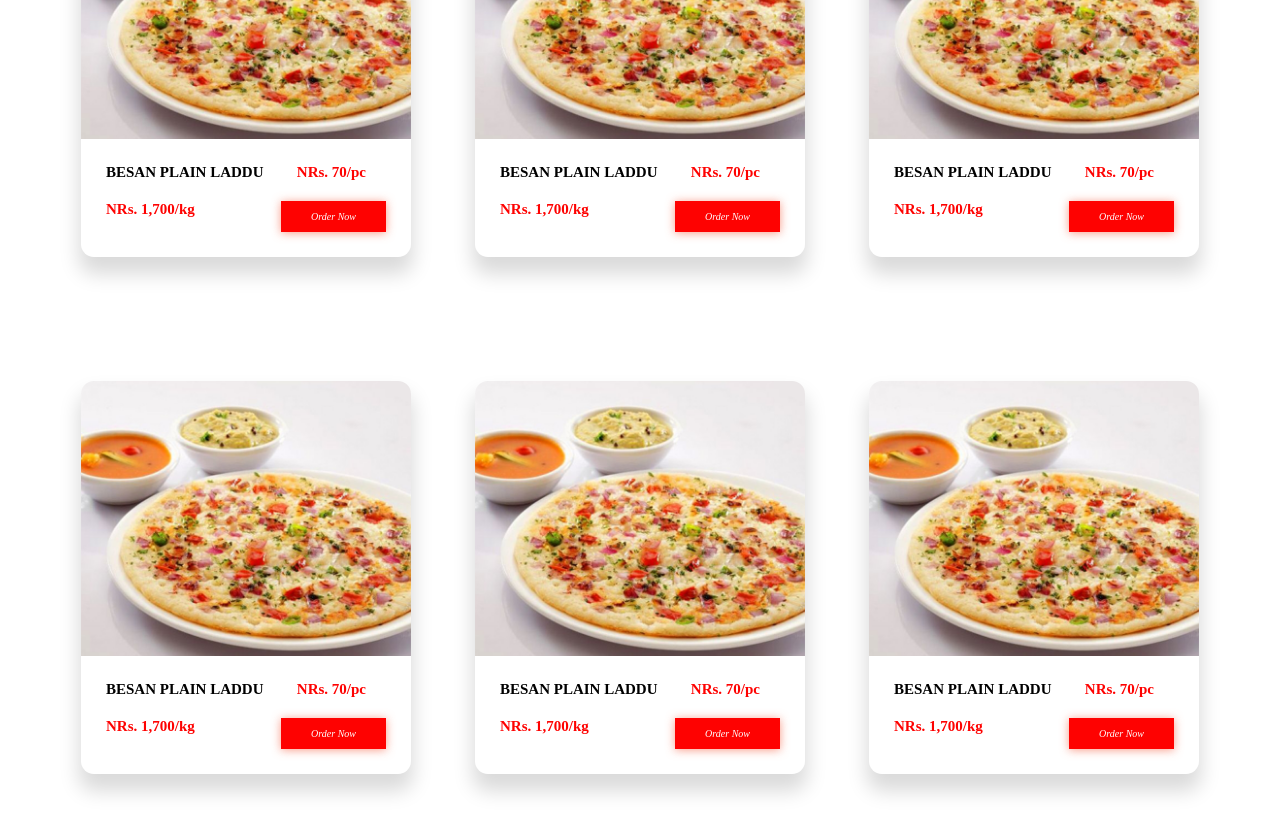
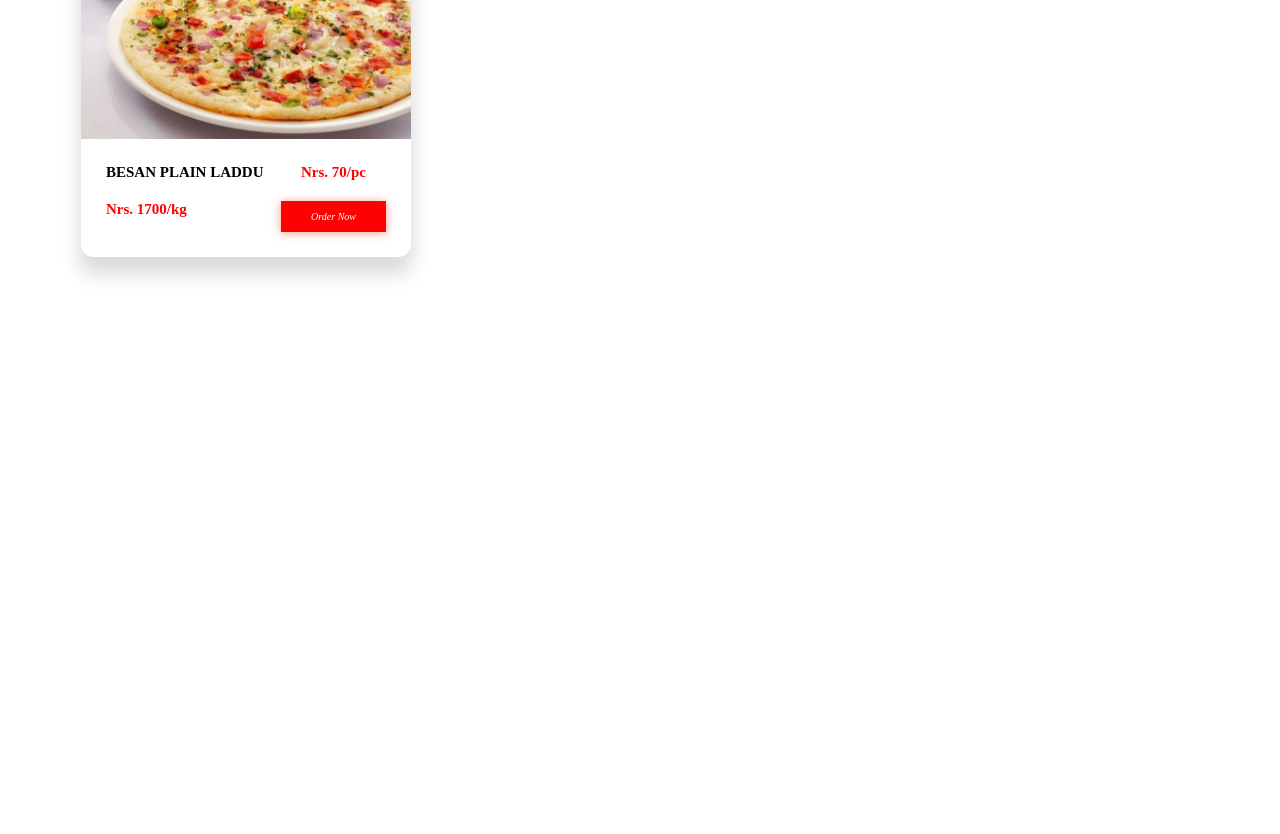
Before and after one commit to sauravrav/angan-sweets, a Next.js app: page / in a window 1280 px wide. Shown: the part 1480-2314 px from the top of the page. After the commit the page ends 1797 px from the top, so only its background shows below. Built offline with nearby package versions, Linux system fonts and the light colour scheme.

Commit message:
Added modal and data management

```diff
--- a/package.json
+++ b/package.json
@@ -16,6 +16,8 @@
     "react": "18.2.0",
     "react-dom": "18.2.0",
     "react-select-search": "^4.1.6",
-    "sass": "^1.62.1"
+    "sass": "^1.62.1",
+    "sweetalert2": "^11.7.11",
+    "sweetalert2-react-content": "^5.0.7"
   }
 }
--- a/src/components/FoodCard.jsx
+++ b/src/components/FoodCard.jsx
@@ -1,18 +1,29 @@
-const FoodCard = () => {
+import ButtonTags from './ButtonTags'
+import Swal from 'sweetalert2'
+import withReactContent from 'sweetalert2-react-content'
+
+const MySwal = withReactContent(Swal)
+
+const FoodCard = ({imgSrc, title, priceP, priceK}) => {
+  const handleClick = () => {
+    MySwal.fire({
+      title: <ButtonTags key={'ss'} title={'x.item'}  stat={'active'} />,
+    })
+  }
     return (
-        <div className="food-card">
-            <div class="product-img">
+        <div className="food-card" onClick={handleClick}>
+            <div className="product-img">
                   {/* eslint-disable-next-line @next/next/no-img-element */}
-                  <img src='/img/onion-tomato.jpeg' alt="Besal plain laddu" />
+                  <img src={imgSrc} alt="Besal plain laddu" />
             </div>
-            <div class="product-details">
-                  <div class="info-text">
-                    <div class="title">Besan Plain Laddu</div>
-                    <div class="price">NRs. 70/pc</div>
+            <div className="product-details">
+                  <div className="info-text">
+                    <div className="title">{title}</div>
+                    <div className="price">{priceP}</div>
                   </div>
-                  <div class="order-info">
-                    <div class="price">NRs. 1,700/kg</div>
-                    <div class="order-button">Order Now
+                  <div className="order-info">
+                    <div className="price">{priceK}</div>
+                    <div className="order-button">Order Now
                     </div>
                   </div>
             </div>
--- a/src/components/FoodSection.jsx
+++ b/src/components/FoodSection.jsx
@@ -17,8 +17,32 @@ const foodTags =
     {item:'CHINESE & CONTINENTAL', stat: 'not-active'},
 ]
 
+const foodData = [
+    {
+        name: 'SWEETS',
+        listOfItems: [
+            {imgSrc: '/img/onion-tomato.jpeg',
+             title: 'Besan Plain Laddu',
+             priceP: 'Nrs. 70/pc',
+             priceK: 'Nrs. 1700/kg'
+        },
+        ]
+    },
+    {
+        name: 'SNACKS',
+        listOfItems: [
+            {imgSrc: '/img/onion-tomato.jpeg',
+             title: 'Kanpuri Laddu',
+             priceP: 'Nrs. 64/pc',
+             priceK: 'Nrs. 1900/kg'
+        },
+        ]
+    },
+]
+
 const FoodSection = () => {
     const [activeButton, setActiveButton] = useState('SWEETS');
+    const filteredData = foodData.filter((x) => x.name === activeButton)[0].listOfItems
     return ( <div className="second-page">
         <div className="intro">
             <h1>Welcome to the official website of Angan Sweets Nepal</h1>
@@ -35,27 +59,50 @@ const FoodSection = () => {
                 }
             </div>
             <div className="menu-items">
-                <div className="food-card-wrapper">
-                    <FoodCard />
-                </div>
-                <div className="food-card-wrapper">
-                    <FoodCard />
-                </div>
-                <div className="food-card-wrapper">
-                    <FoodCard />
-                </div>
-                <div className="food-card-wrapper">
-                    <FoodCard />
-                </div>
-                <div className="food-card-wrapper">
-                    <FoodCard />
-                </div>
-                <div className="food-card-wrapper">
-                    <FoodCard />
-                </div>
+                {
+                    filteredData.map((x)=>(
+                        <>
+                            <div className="food-card-wrapper">
+                                <FoodCard
+                                    key={x.index}
+                                    imgSrc={x.imgSrc}
+                                    title={x.title}
+                                    priceP={x.priceP}
+                                    priceK={x.priceK} />
+                            </div>
+                        </>
+                    ))
+                }
             </div>
         </div>
     </div> );
 }
 
 export default FoodSection;
+
+/*
+<div className="food-menu-section">
+    <div className='container'>
+        <h3>title</h3>
+        <div className='category-list'>
+            ...
+        </div>
+        <div className='food-menu-list'>
+            <div classname='row'>
+                <div className='col col-12 col-sm-6 col-lg-4'>
+                    <FoodCard />
+                </div>
+                <div className='col'>
+                    <FoodCard />
+                </div>
+                <div className='col'>
+                    <FoodCard />
+                </div>
+                <div className='col'>
+                    <FoodCard />
+                </div>
+            </div>
+        </div>
+    </div>
+</div>
+*/
```
Also changed, not shown: 1 other file (tests, documents, lock files or other folders).
